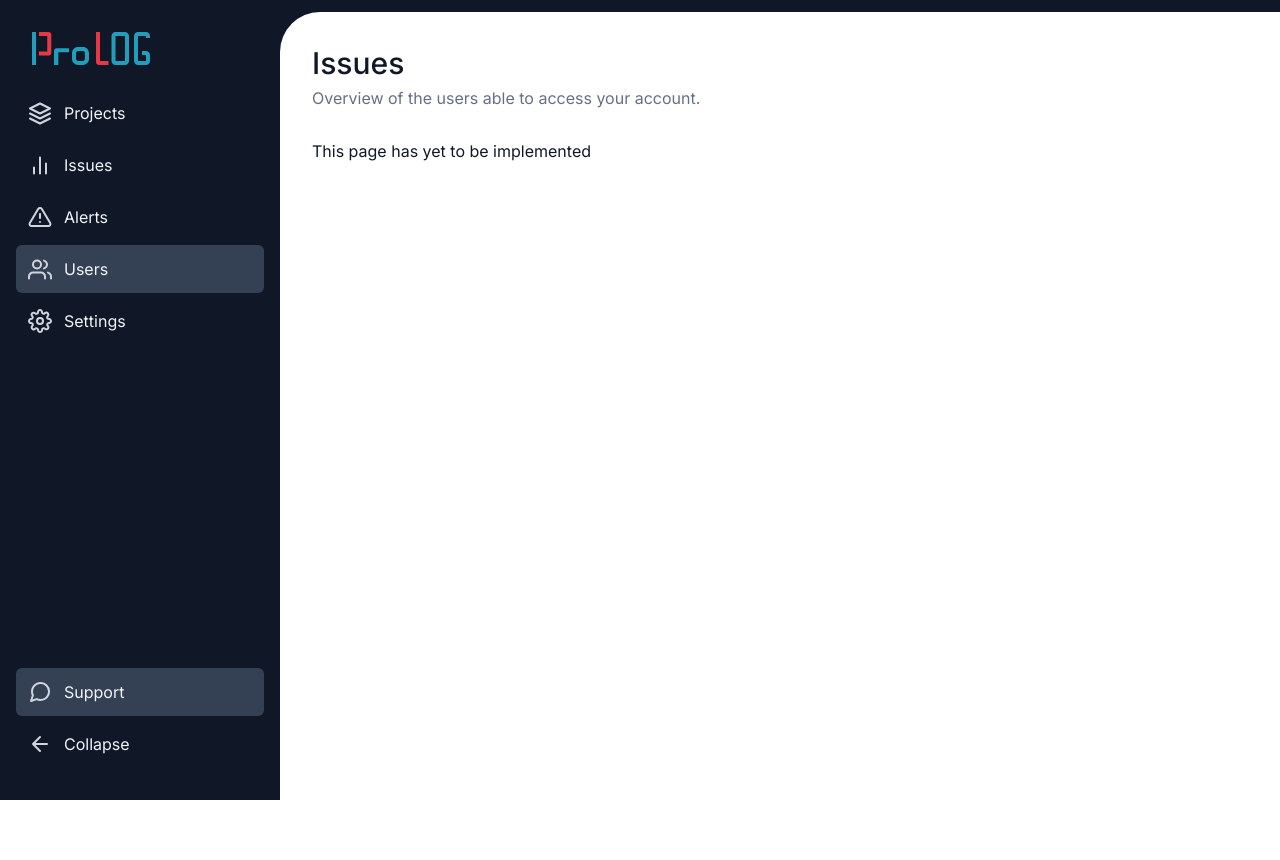
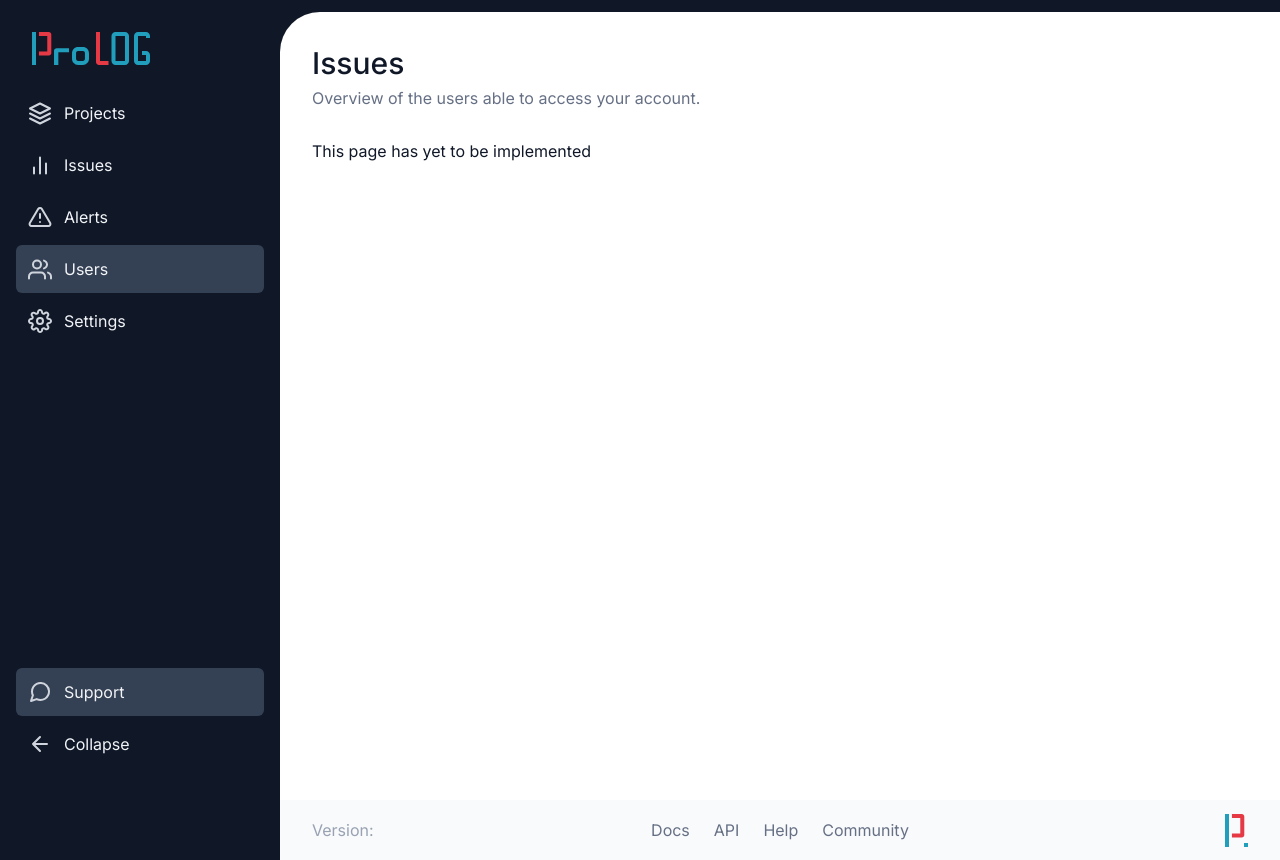
Before and after one commit to profydev/prolog-app-Sigouin, a Next.js app: page /dashboard/users in a window 1280 px wide. Before the commit the page ends 800 px from the top, so only its background shows below. Built offline with nearby package versions, Linux system fonts and the light colour scheme.

Commit message:
Footer added to bottom of page

```diff
--- /dev/null
+++ b/features/layout/footer-navigation/footer-navigation.module.scss
@@ -0,0 +1,78 @@
+@use "@styles/color";
+@use "@styles/font";
+@use "@styles/space";
+@use "@styles/breakpoint";
+@use "@styles/misc";
+
+.footer {
+  background-color: color.$gray-50;
+  display: flex;
+  flex-direction: column;
+  align-items: center;
+  justify-content: center;
+  align-self: stretch;
+  height: 60px;
+
+  @media (max-width: breakpoint.$mobile) {
+    height: 166px;
+  }
+
+  .container {
+    display: flex;
+    flex-direction: column;
+    align-items: flex-start;
+    align-self: stretch;
+    padding: 0 space.$s8;
+    gap: space.$s8;
+
+    .footerContent {
+      display: flex;
+      justify-content: space-between;
+      align-items: center;
+      align-self: stretch;
+
+      .version {
+        color: color.$gray-400;
+
+        @media (min-width: breakpoint.$desktop) {
+          width: 33%;
+        }
+      }
+
+      .footerLinks {
+        display: flex;
+        gap: space.$s6;
+
+        a {
+          color: color.$gray-500;
+          text-decoration: none;
+        }
+      }
+
+      .logoContainer {
+        display: flex;
+
+        @media (min-width: breakpoint.$desktop) {
+          width: 33%;
+          justify-content: flex-end;
+        }
+      }
+
+      @media screen and (max-width: breakpoint.$mobile) {
+        display: flex;
+        flex-direction: column;
+        padding: space.$s6;
+
+        .logoContainer {
+          order: 2;
+          margin-top: space.$s6;
+        }
+
+        .version {
+          order: 3;
+          margin-top: space.$s6;
+        }
+      }
+    }
+  }
+}
--- /dev/null
+++ b/features/layout/footer-navigation/footer-navigation.tsx
@@ -0,0 +1,30 @@
+import styles from "./footer-navigation.module.scss";
+import Link from "next/link";
+
+export function FooterNavigation() {
+  const version = process.env.NEXT_PUBLIC_REACT_APP_VERSION;
+
+  return (
+    <footer className={styles.footer}>
+      <div className={styles.container}>
+        <div className={styles.footerContent}>
+          <div className={styles.version}>Version: {version}</div>
+          <div className={styles.footerLinks}>
+            <Link href="#">Docs</Link>
+            <Link href="#">API</Link>
+            <Link href="#">Help</Link>
+            <Link href="#">Community</Link>
+          </div>
+          <div className={styles.logoContainer}>
+            {/* eslint-disable-next-line @next/next/no-img-element */}
+            <img
+              src="/icons/logo-small.svg"
+              alt="logo"
+              className={styles.logo}
+            />
+          </div>
+        </div>
+      </div>
+    </footer>
+  );
+}
--- /dev/null
+++ b/features/layout/footer-navigation/index.ts
@@ -0,0 +1 @@
+export { FooterNavigation } from "./footer-navigation";
--- a/features/layout/index.ts
+++ b/features/layout/index.ts
@@ -1,2 +1,3 @@
 export * from "./page-container";
 export * from "./sidebar-navigation";
+export * from "./footer-navigation";
--- a/features/layout/page-container/page-container.tsx
+++ b/features/layout/page-container/page-container.tsx
@@ -1,6 +1,7 @@
 import Head from "next/head";
 import { SidebarNavigation } from "../sidebar-navigation";
 import styles from "./page-container.module.scss";
+import { FooterNavigation } from "../footer-navigation";
 
 type PageContainerProps = {
   children: React.ReactNode;
@@ -20,13 +21,16 @@ export function PageContainer({ children, title, info }: PageContainerProps) {
       </Head>
 
       <SidebarNavigation />
-      <main className={styles.main}>
+      <div className={styles.main}>
+        <main>
           <div className={styles.contentContainer}>
             <h1 className={styles.title}>{title}</h1>
             <div className={styles.info}>{info}</div>
             {children}
           </div>
         </main>
+        <FooterNavigation />
+      </div>
     </div>
   );
 }
--- a/package.json
+++ b/package.json
@@ -3,8 +3,9 @@
   "version": "14.5.2",
   "private": true,
   "scripts": {
-    "dev": "next dev",
-    "build": "next build",
+    "dev": "cross-env NEXT_PUBLIC_REACT_APP_VERSION=$(node -p \"require('./package.json').version\") next dev",
+    "build": "cross-env NEXT_PUBLIC_REACT_APP_VERSION=$(node -p \"require('./package.json').version\") next build",
+
     "start": "next start",
     "lint:code": "eslint --ignore-path .gitignore .",
     "lint:styles": "stylelint  --ignore-path .gitignore \"**/*.scss\"",
@@ -48,6 +49,7 @@
     "@typescript-eslint/eslint-plugin": "^6.4.0",
     "@typescript-eslint/parser": "^6.4.0",
     "babel-loader": "^9.1.3",
+    "cross-env": "^7.0.3",
     "cypress": "^13.2.0",
     "eslint": "^8.47.0",
     "eslint-config-next": "^13.4.18",
--- a/styles/breakpoint.scss
+++ b/styles/breakpoint.scss
@@ -1 +1,2 @@
 $desktop: 64em;
+$mobile: 30em;
```
Also changed, not shown: 2 other files (tests, documents, lock files or other folders). Lines whose indentation alone changed are shown as unchanged.
